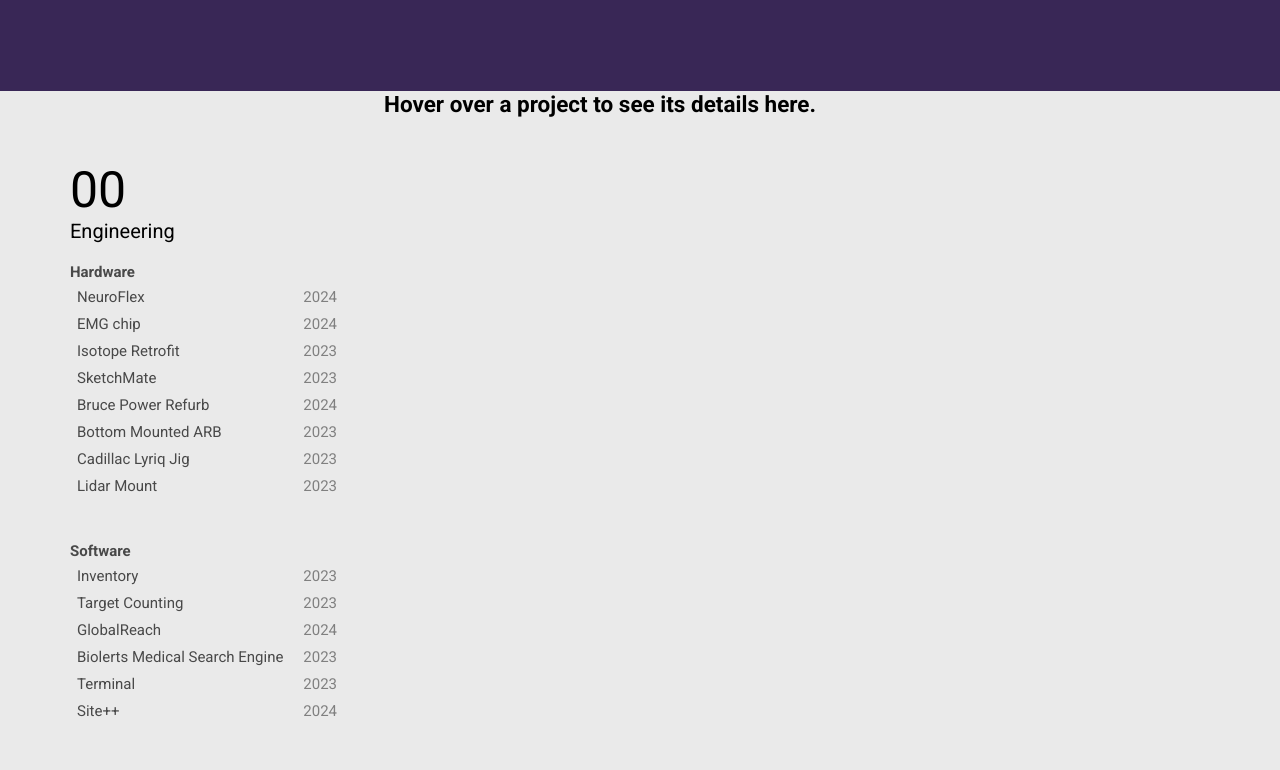
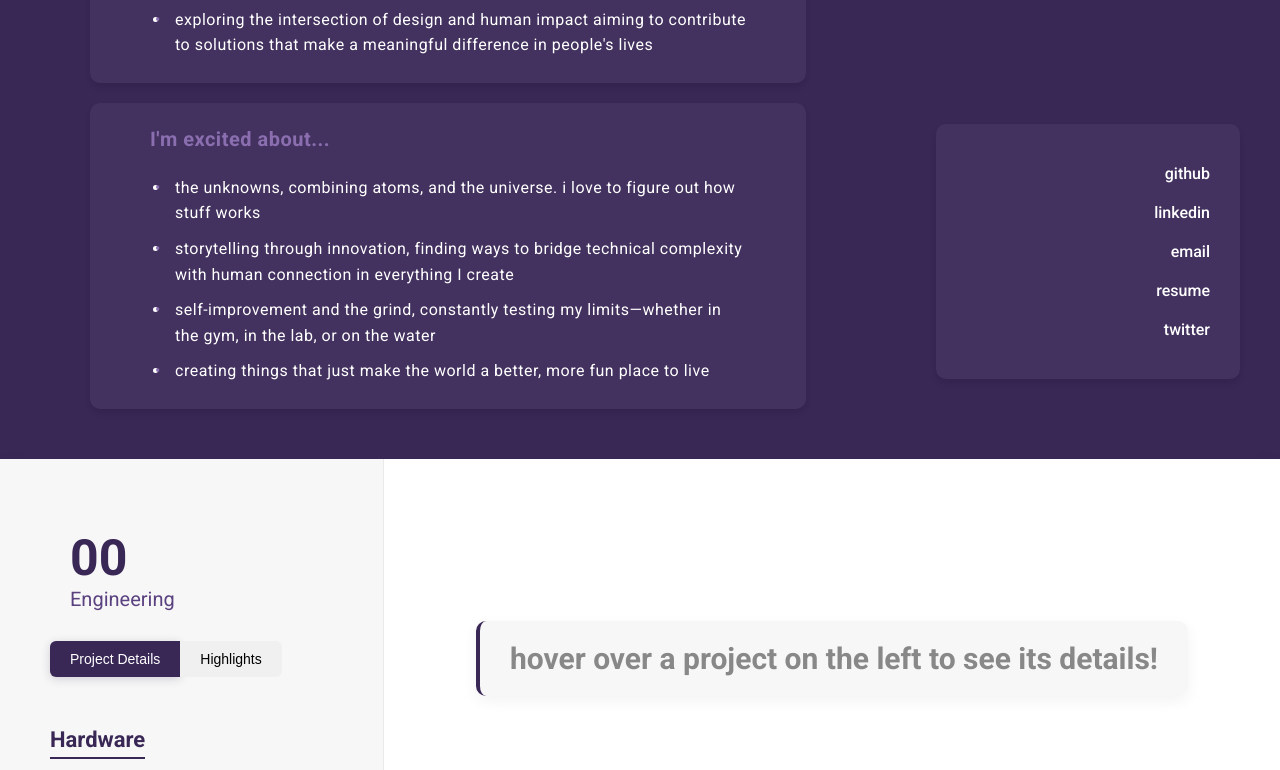
Before and after one commit to J-992/jafferr, a React (Create React App) app: page / in a window 1280 px wide. Shown: the part 490-1260 px from the top of the page. Built offline with nearby package versions, Linux system fonts and the light colour scheme.

Commit message:
website beautification

```diff
--- a/src/App.css
+++ b/src/App.css
@@ -9,68 +9,130 @@ body {
   overflow-x: hidden;
   padding: 0;
   margin: 0;
-  font-family: 'Roboto';
+  font-family: 'Roboto', sans-serif;
+  background-color: #f7f7f7;
+  color: #333;
 }
 
 a {
   text-decoration: none;
-  color: inherit;
+  color: #392756;
+  transition: all 0.2s ease;
 }
 
+a:hover {
+  color: #5a4180;
+}
+
+/* Hero Section */
 .hero__container {
   background-color: #392756;
-  color: #d8d8d8;
+  color: #fff;
   display: flex;
-  height: 100%;
-  padding-bottom: 10px;
+  min-height: 100vh;
+  padding: 40px 0;
+  box-shadow: 0 5px 15px rgba(0, 0, 0, 0.1);
 }
 
 .hero__left {
   display: flex;
   flex-direction: column;
   width: 70vw;
+  padding: 0 40px;
 }
 
 .hero__title {
-  font-size: 50px;
-  padding: 100px;
-  padding-bottom: 30px;
+  font-size: 60px;
+  font-weight: 700;
+  padding: 80px 60px 30px;
+  letter-spacing: -1px;
 }
 
 .hero__current,
 .hero__about {
-  font-size: 15px;
-  padding: 10px;
-  padding-left: 100px;
-  letter-spacing: 1px;
-  line-height: normal;
+  font-size: 16px;
+  padding: 15px 60px;
+  letter-spacing: 0.5px;
+  line-height: 1.6;
+  background-color: rgba(255, 255, 255, 0.05);
+  border-radius: 10px;
+  margin: 10px 50px;
+  box-shadow: 0 4px 6px rgba(0, 0, 0, 0.1);
+}
+
+.about__list {
+  margin: 10px 0 10px 20px;
+  position: relative;
+  padding-left: 5px;
+}
+
+.about__list::before {
+  content: "•";
+  color: #8a6eaf;
+  position: absolute;
+  left: -15px;
+}
+
+h4 {
+  padding: 5px 0 10px;
+  font-size: 20px;
+  color: #8a6eaf;
 }
 
 .hero__right {
   display: flex;
   flex-direction: column;
-  justify-content: center;
-  align-items: center;
+  justify-content: space-between;
   width: 30vw;
-  margin: 0;
+  padding: 40px;
 }
 
 .hero__top,
 .hero__bottom {
   display: flex;
   flex-direction: column;
-  justify-content: center;
   text-align: right;
-  height: 50%;
-  width: 100%;
-  padding: 100px;
+  padding: 30px;
+  background-color: rgba(255, 255, 255, 0.05);
+  border-radius: 10px;
+  box-shadow: 0 4px 6px rgba(0, 0, 0, 0.1);
 }
 
+.hero__bottom a {
+  margin: 10px 0;
+  color: #fff;
+  font-weight: 500;
+  font-size: 16px;
+  transition: all 0.2s ease;
+  position: relative;
+  display: inline-block;
+}
+
+.hero__bottom a:hover {
+  transform: translateX(-5px);
+  color: #8a6eaf;
+}
+
+.hero__bottom a::after {
+  content: "→";
+  position: absolute;
+  right: -20px;
+  opacity: 0;
+  transition: all 0.2s ease;
+}
+
+.hero__bottom a:hover::after {
+  opacity: 1;
+  right: -25px;
+}
+
+/* Details Section */
 .details__container {
   display: flex;
   align-items: flex-start;
-  background-color: #eaeaea;
-  color: #000000;
+  background-color: #fff;
+  color: #333;
+  box-shadow: 0 5px 15px rgba(0, 0, 0, 0.05);
 }
 
 .left__content {
@@ -81,98 +143,300 @@ a {
   padding-right: 20px;
   position: sticky;
   top: 0;
+  background-color: #f7f7f7;
+  border-right: 1px solid rgba(0, 0, 0, 0.05);
 }
 
 .right__content {
   font-size: 15px;
   width: 70%;
-  height: 100vh;
+  min-height: 100vh;
+  background-color: #fff;
 }
-
 
 .list__container {
   color: #494949;
   font-size: 10px;
-  padding: 20px;
-  padding-left: 20px;
+  padding: 20px 0;
+}
+
+.list__container h2 {
+  color: #392756;
+  font-size: 22px;
+  margin-bottom: 15px;
+  padding-bottom: 5px;
+  border-bottom: 2px solid #392756;
+  display: inline-block;
 }
 
 .list__item {
   font-size: 15px;
-  margin: 5px 5px;
-  transition: all 0.2s ease-in-out;
-  border-radius: 2px;
-  padding: 2px;
+  margin: 10px 0;
+  transition: all 0.3s ease;
+  border-radius: 6px;
+  padding: 10px 15px;
+  background-color: #fff;
+  box-shadow: 0 2px 5px rgba(0, 0, 0, 0.05);
+  cursor: pointer;
+  border-left: 3px solid transparent;
 }
 
 .list__item:hover {
-  background-color: #8f8f8f3e;
-  cursor: pointer;
-  scale: 1.01;
+  background-color: #f9f8fc;
+  transform: translateX(5px);
+  border-left: 3px solid #392756;
+  box-shadow: 0 5px 15px rgba(0, 0, 0, 0.08);
 }
 
-.project-name{
-    font-size: 40px;
+.project-name {
+  font-size: 40px;
+  color: #392756;
+  margin-bottom: 10px;
 }
 
 .project-date {
-  font-size: 15px;
-  color: gray;
+  font-size: 14px;
+  color: #888;
   float: right;
+  font-weight: 400;
 }
 
 .project-description {
   font-size: 18px;
   color: #666;
+  line-height: 1.6;
 }
 
 .detail__box {
   display: flex;
   flex-direction: column;
   font-size: 10px;
-  justify-content: center;
-  width: auto;
   padding: 50px;
+  background-color: #fff;
+  border-radius: 10px;
+  box-shadow: 0 5px 15px rgba(0, 0, 0, 0.05);
+  margin: 30px;
 }
 
+.detail__box h2 {
+  color: #392756;
+  font-size: 18px;
+  text-transform: uppercase;
+  letter-spacing: 1px;
+  margin-bottom: 10px;
+}
+
+#img__container {
+  align-self: center;
+  padding: 20px;
+  display: flex;
+  justify-content: center;
+  align-items: center;
+  width: 100%;
+  height: auto;
+  margin-top: 30px;
+  border-radius: 10px;
+  overflow: hidden;
+  box-shadow: 0 5px 15px rgba(0, 0, 0, 0.1);
+}
 
 .number {
   font-size: 50px;
+  color: #392756;
+  font-weight: 700;
 }
 
 .number2 {
   font-size: 20px;
+  color: #5a4180;
+  margin-bottom: 30px;
 }
 
 .number, .number2 {
   padding-left: 20px;
 }
 
+/* View Toggle */
+.view-toggle {
+  display: flex;
+  margin: 20px 0 30px;
+  padding: 0;
+}
+
+.view-btn {
+  background-color: #f0f0f0;
+  border: none;
+  padding: 10px 20px;
+  cursor: pointer;
+  transition: all 0.3s ease;
+  font-size: 14px;
+  font-weight: 500;
+  border-radius: 0;
+}
+
+.view-btn:first-child {
+  border-top-left-radius: 6px;
+  border-bottom-left-radius: 6px;
+}
+
+.view-btn:last-child {
+  border-top-right-radius: 6px;
+  border-bottom-right-radius: 6px;
+}
+
+.view-btn.active {
+  background-color: #392756;
+  color: white;
+  box-shadow: 0 2px 10px rgba(57, 39, 86, 0.2);
+}
+
+.view-btn:hover:not(.active) {
+  background-color: #e0e0e0;
+}
+
+/* Highlights Section */
+.highlights-container {
+  padding: 40px;
+  height: 100%;
+  overflow-y: auto;
+}
+
+.highlights-title {
+  margin-bottom: 40px;
+  font-size: 32px;
+  color: #392756;
+  text-align: center;
+  position: relative;
+}
+
+.highlights-title::after {
+  content: "";
+  display: block;
+  width: 80px;
+  height: 3px;
+  background-color: #392756;
+  margin: 15px auto 0;
+  border-radius: 2px;
+}
+
+.highlights-grid {
+  display: grid;
+  grid-template-columns: repeat(2, 1fr);
+  gap: 30px;
+}
+
+.highlight-card {
+  background-color: #ffffff;
+  border-radius: 10px;
+  box-shadow: 0 5px 15px rgba(0, 0, 0, 0.1);
+  padding: 25px;
+  transition: all 0.3s ease;
+  cursor: pointer;
+  position: relative;
+  overflow: hidden;
+  border-top: 4px solid #392756;
+}
+
+.highlight-card:hover {
+  transform: translateY(-7px);
+  box-shadow: 0 10px 25px rgba(0, 0, 0, 0.15);
+}
+
+.highlight-card:hover .highlight-cta {
+  color: #392756;
+  transform: translateX(5px);
+}
+
+.highlight-category {
+  display: inline-block;
+  background-color: #392756;
+  color: white;
+  font-size: 12px;
+  padding: 4px 10px;
+  border-radius: 20px;
+  margin-bottom: 12px;
+}
+
+.highlight-name {
+  font-size: 22px;
+  margin-bottom: 8px;
+  color: #333;
+}
+
+.highlight-date {
+  color: #888;
+  font-size: 14px;
+  margin-bottom: 15px;
+}
+
+.highlight-description {
+  color: #666;
+  font-size: 15px;
+  line-height: 1.5;
+  margin-bottom: 20px;
+}
+
+.highlight-cta {
+  color: #5a4180;
+  font-weight: 500;
+  font-size: 15px;
+  transition: all 0.2s ease;
+}
+
+.default__content {
+  display: flex;
+  justify-content: center;
+  align-items: center;
+  height: 50vh;
+  font-size: 20px;
+  padding: 20px;
+  color: #888;
+  text-align: center;
+}
+
+.default__content h2 {
+  background-color: #f7f7f7;
+  padding: 20px 30px;
+  border-radius: 10px;
+  box-shadow: 0 5px 15px rgba(0, 0, 0, 0.05);
+  border-left: 4px solid #392756;
+}
+
+/* Footer */
 .footer__container {
-  background-color: #8b3232;
+  background-color: #392756;
   display: flex;
   align-items: center;
   width: 100%;
   height: 80px;
+  box-shadow: 0 -5px 15px rgba(0, 0, 0, 0.05);
 }
 
 .footer__left,
 .footer__right {
-  background-color: #8f8f8f;
-  color: #000000;
-  font-size: 10px;
+  color: #fff;
+  font-size: 14px;
   display: flex;
   align-items: center;
   width: 100%;
   height: 100%;
-  padding: 10px;
+  padding: 0 40px;
 }
 
 .footer__right {
   justify-content: flex-end;
 }
 
+/* Responsive */
 @media screen and (max-width: 960px) {
+  .highlights-grid {
+    grid-template-columns: 1fr;
+  }
+
+  .highlights-container {
+    padding: 20px;
+  }
+
   .details__container {
     flex-direction: column;
     height: auto;
@@ -181,17 +445,24 @@ a {
   .left__content {
     width: 100%;
     position: relative;
-    padding: 10px;
+    padding: 30px;
+    height: auto;
   }
 
   .right__content {
     width: 100%;
   }
 
-  .detail__box{
-    padding: audo;
-    height: auto;
-    width: auto;
+  .detail__box {
+    padding: 30px;
+    margin: 15px;
   }
 
+  .hero__container {
+    flex-direction: column;
+  }
+
+  .hero__left, .hero__right {
+    width: 100%;
+  }
 }
--- a/src/App.tsx
+++ b/src/App.tsx
@@ -1,11 +1,29 @@
-import React, {useState} from 'react';
+import React, { useState, useEffect } from 'react';
 import './App.css';
-import { projects, Project } from './projects'
-
-
+import { projects, Project } from './projects';
 
 const App: React.FC = () => {
   const [hoveredProject, setHoveredProject] = useState<Project | null>(null);
+  const [highlightedProjects, setHighlightedProjects] = useState<Project[]>([]);
+  const [showDetails, setShowDetails] = useState(true);
+
+  // Select featured projects for highlights section
+  useEffect(() => {
+    // You can customize which projects to highlight based on your preferences
+    // For now, I'm selecting a few interesting ones from both categories
+    const featured = [
+      projects.find(p => p.name === 'NeuroFlex'),
+      projects.find(p => p.name === 'Terminal'),
+      projects.find(p => p.name === 'EMG chip'),
+      projects.find(p => p.name === 'Bruce Power Refurb')
+    ].filter((p): p is Project => !!p);
+
+    setHighlightedProjects(featured);
+  }, []);
+
+  const toggleView = () => {
+    setShowDetails(!showDetails);
+  };
 
   return (
     <div className="App">
@@ -18,33 +36,33 @@ const App: React.FC = () => {
           <div className="hero__current">
             <h4>I'm currently...</h4>
             <ul>
-              <li>studying mechanical engineering at the University of Waterloo</li>
-              <li>on our varsity rowing team as a novice mens heavyweight</li>
-              <li>pushing myself mentally and physically to acheive peak genetic performance</li>
-              <li>building a sick prosthetic arm that i dreamt up on a 4h flight to banff to create a solution that's as empowering as it is revolutionary</li>
-              <li>exploring the intersection of design and human impact aiming to contribute to solutions that make a meaningful difference in people's lives</li>
+              <li className="about__list">studying mechanical engineering at the University of Waterloo</li>
+              <li className="about__list">on our varsity rowing team as a novice mens heavyweight</li>
+              <li className="about__list">pushing myself mentally and physically to acheive peak genetic performance</li>
+              <li className="about__list">building a sick prosthetic arm that i dreamt up on a 4h flight to banff to create a solution that's as empowering as it is revolutionary</li>
+              <li className="about__list">exploring the intersection of design and human impact aiming to contribute to solutions that make a meaningful difference in people's lives</li>
             </ul>
           </div>
           <div className="hero__about">
             <h4>I'm excited about...</h4>
             <ul>
-              <li>the unknowns, combining atoms, and the universe. i love to figure out how stuff works</li>
-              <li>storytelling through innovation, finding ways to bridge technical complexity with human connection in everything I create</li>
-              <li>self-improvement and the grind, constantly testing my limits—whether in the gym, in the lab, or on the water</li>
-              <li>creating things that just make the world a better, more fun place to live</li>
+              <li className="about__list">the unknowns, combining atoms, and the universe. i love to figure out how stuff works</li>
+              <li className="about__list">storytelling through innovation, finding ways to bridge technical complexity with human connection in everything I create</li>
+              <li className="about__list">self-improvement and the grind, constantly testing my limits—whether in the gym, in the lab, or on the water</li>
+              <li className="about__list">creating things that just make the world a better, more fun place to live</li>
             </ul>
           </div>
         </div>
         <div className="hero__right">
           <div className="hero__top">
-            <p>WEBSITE UNDER CONSTRIUCTION</p>
+            <p>WEBSITE UNDER CONSTRUCTION</p>
             <p>(not mobile-friendly just yet)</p>
           </div>
           <div className="hero__bottom">
             <a href='https://github.com/J-992'>github</a>
             <a href='https://www.linkedin.com/in/jafferr/'>linkedin</a>
             <a>email</a>
-            <a href='/Jaffer_Razavi_Resume.pdf' target='_blank' rel='noopener norefferrer'>resume</a>
+            <a href='/Jaffer_Razavi_Resume.pdf' target='_blank' rel='noopener noreferrer'>resume</a>
             <a href='https://x.com/jafferrrr'>twitter</a>
           </div>
         </div>
@@ -56,6 +74,21 @@ const App: React.FC = () => {
           <p className="number">00</p>
           <p className="number2">Engineering</p>
 
+          <div className="view-toggle">
+            <button
+              className={`view-btn ${showDetails ? 'active' : ''}`}
+              onClick={() => setShowDetails(true)}
+            >
+              Project Details
+            </button>
+            <button
+              className={`view-btn ${!showDetails ? 'active' : ''}`}
+              onClick={() => setShowDetails(false)}
+            >
+              Highlights
+            </button>
+          </div>
+
           {['Hardware', 'Software'].map((category) => (
             <div key={category} className="list__container">
               <h2>{category}</h2>
@@ -66,9 +99,8 @@ const App: React.FC = () => {
                     <p
                       key={project.name}
                       className="list__item"
-                    onMouseEnter={() => setHoveredProject(project)} // Set hovered project
-                    onClick={() => window.open(project.href, '_blank')} // Open project link
-                    //onMouseLeave={() => setHoveredProject(null)} // Reset to default
+                      onMouseEnter={() => setHoveredProject(project)}
+                      onClick={() => window.open(project.href, '_blank')}
                     >
                       {project.name}
                       <span className="project-date">{project.date}</span>
@@ -81,23 +113,49 @@ const App: React.FC = () => {
 
         {/* Right Container */}
         <div className="right__content">
-          {hoveredProject ? (
+          {!showDetails ? (
+            <div className="highlights-container">
+              <h2 className="highlights-title">Project Highlights</h2>
+              <div className="highlights-grid">
+                {highlightedProjects.map((project) => (
+                  <div
+                    key={project.name}
+                    className="highlight-card"
+                    onClick={() => window.open(project.href, '_blank')}
+                  >
+                    <div className="highlight-category">{project.category}</div>
+                    <h3 className="highlight-name">{project.name}</h3>
+                    <div className="highlight-date">{project.date}</div>
+                    <p className="highlight-description">
+                      {project.description.substring(0, 120)}
+                      {project.description.length > 120 ? '...' : ''}
+                    </p>
+                    <div className="highlight-cta">Learn more →</div>
+                  </div>
+                ))}
+              </div>
+            </div>
+          ) : (
+            hoveredProject ? (
               <div className="detail__box">
                 <h2>{hoveredProject.category}</h2>
                 <p className="project-name">{hoveredProject.name}:</p>
                 <p className="project-description" style={{ whiteSpace: 'pre-line' }}>{hoveredProject.description}</p>
 
+                {hoveredProject.img ? (
+                  <img id="img__container" src={hoveredProject.img} alt={hoveredProject.name} />
+                ) : (
+                  <p>no image found</p>
+                )}
               </div>
             ) : (
               <div className="default__content">
-              <h2>Hover over a project to see its details here.</h2>
+                <h2>hover over a project on the left to see its details!</h2>
               </div>
+            )
           )}
         </div>
-
-
       </div>
-
 
       {/* Footer */}
       <div className="footer__container">
--- a/src/projects.ts
+++ b/src/projects.ts
@@ -26,7 +26,7 @@ export const projects: Project[] = [
     From mouse-less computer control to controlling a prosthetic arm, the sky's the limit!`,
     category: 'Hardware',
     href: 'https://www.google.com',
-    img: ''
+    img: '/imsges/emgvis_comprerrssed.gif'
   },
   {
     name: 'Isotope Retrofit',
```
Lines whose indentation alone changed are shown as unchanged.
